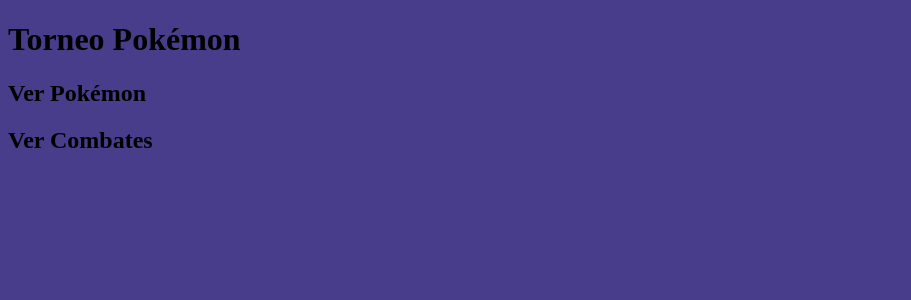
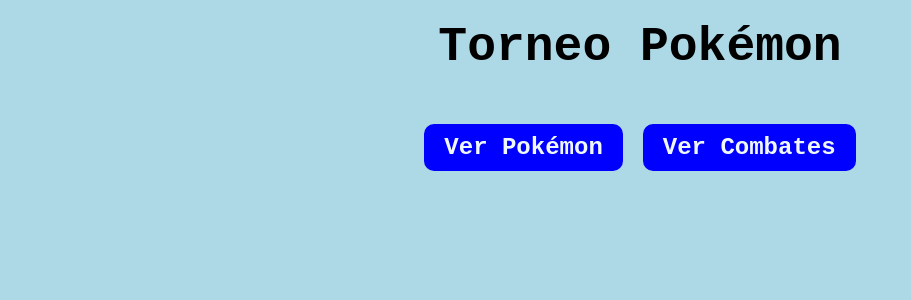
Before and after one commit to rafgomcab/Proyecto-IAW, a PHP site: page / in a window 1280 px wide. Shown: the top 300 px of the page, without its empty margins (0-911 px from the left). Run offline with PHP 8.4, Linux system fonts and the light colour scheme.

Commit message:
Css Portada 2

```diff
--- /dev/null
+++ b/css/portada.css
@@ -0,0 +1,61 @@
+*{
+    background-color: lightblue;
+    padding: 0;
+	margin: 0;
+	box-sizing: border-box;
+}
+
+body{
+    display: flex;
+    flex-direction: column;
+    justify-content: center;
+
+}
+header{
+    justify-self: center;
+    padding: 20px;
+}
+
+nav{
+    display: flex;
+    justify-content: center;
+
+    padding: 20px;
+
+}
+h1{
+    font-size: 48px;
+    font-family: 'Courier New', Courier, monospace;
+    text-align: center;
+}
+
+h2{
+    margin: 10px;
+    font-size: 24px;
+    font-family: 'Courier New', Courier, monospace;
+    color: aliceblue;
+    background-color: blue;
+    text-align: center;
+    padding: 10px;
+    border-radius: 10px;
+    border-color: black;
+    border-width: 1px;
+}
+
+a{
+    text-decoration: none;
+    color: aliceblue;
+    background-color: blue;
+    padding: 10px;
+    border-radius: 10px;
+
+}
+
+h2:hover{
+    background-color: aliceblue;
+    color: blue;
+}
+a:hover{
+    background-color: aliceblue;
+    color: blue;
+}
--- a/index.php
+++ b/index.php
@@ -4,7 +4,7 @@
     <meta charset="UTF-8">
     <meta http-equiv="X-UA-Compatible" content="IE=edge">
     <meta name="viewport" content="width=device-width, initial-scale=1.0">
-    <link rel="stylesheet" href="portada.css">
+    <link rel="stylesheet" href="css/portada.css">
     <title>Portada</title>
 </head>
 <body>
@@ -13,8 +13,8 @@
     </header>
 
     <nav>
-        <h2>Ver Pokémon</h2>
-        <h2>Ver Combates</h2>
+        <h2><a href="pokemon.php">Ver Pokémon</a></h2>
+        <h2><a href="combate.php">Ver Combates</a></h2>
     </nav>
 
 
--- a/pokemon.php
+++ b/pokemon.php
@@ -2,7 +2,7 @@
 //Conectamos con  la base de datos
 require 'conexion.php';
 //Realizamos la consulta de nuestra tabla para poder obtener los datos que hay guardados
-$sql = "SELECT *  from clubDeportivo;";
+$sql = "SELECT *  from proye;";
 //Ejecutamos la consulta
 $resultado = $mysqli->query($sql);
 
@@ -24,7 +24,7 @@
 		<script src="js/bootstrap.min.js" ></script>
 		<script src="js/jquery.dataTables.min.js" ></script>
 
-		<title>LListado Pokemon</title>
+		<title>Listado Pokemon</title>
 
 		<script>
 			// DataTables
--- a/portada.css
+++ /dev/null
@@ -1,7 +0,0 @@
-*{
-    background-color: darkslateblue;
-};
-
-h1{
-    padding: 20px;
-};
```
